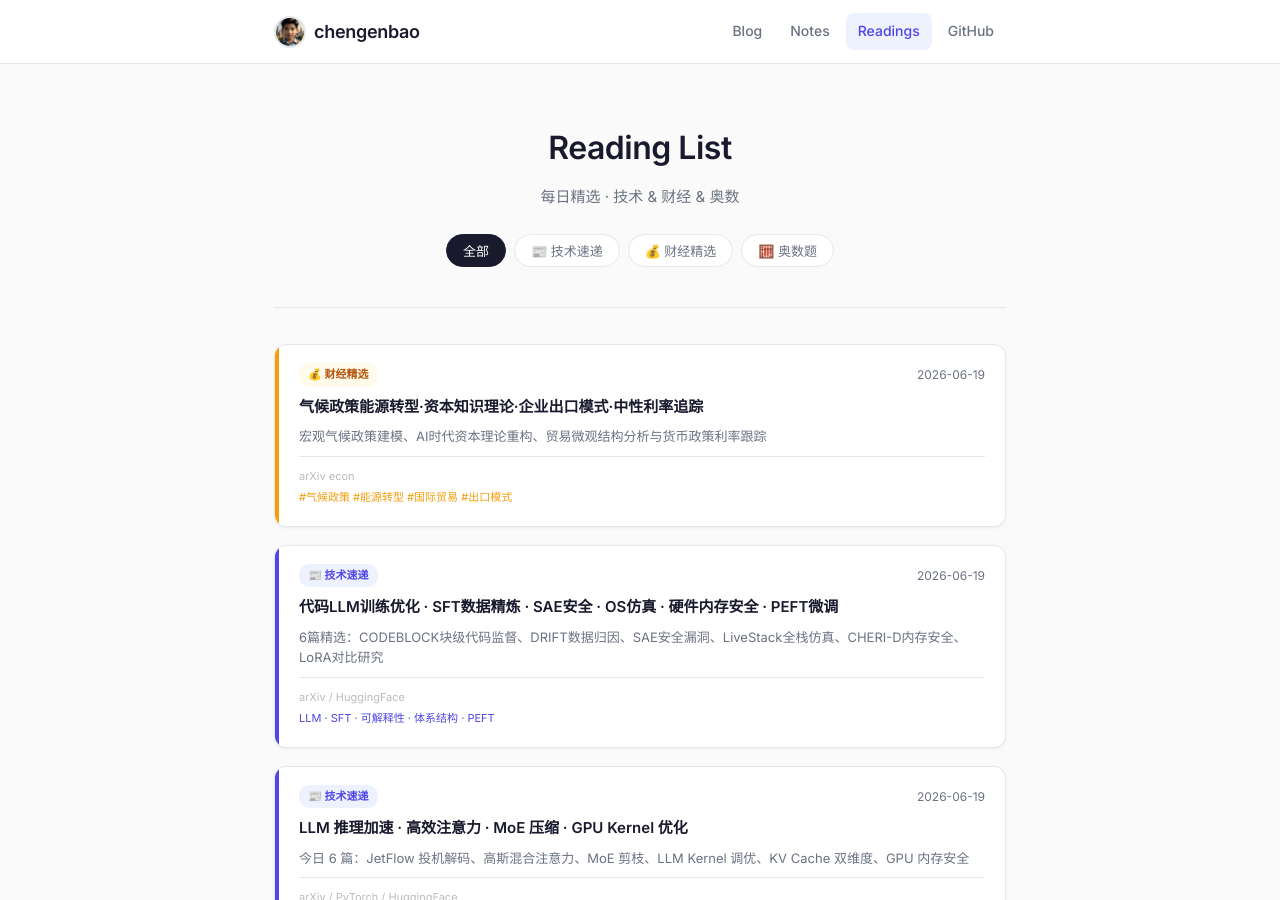
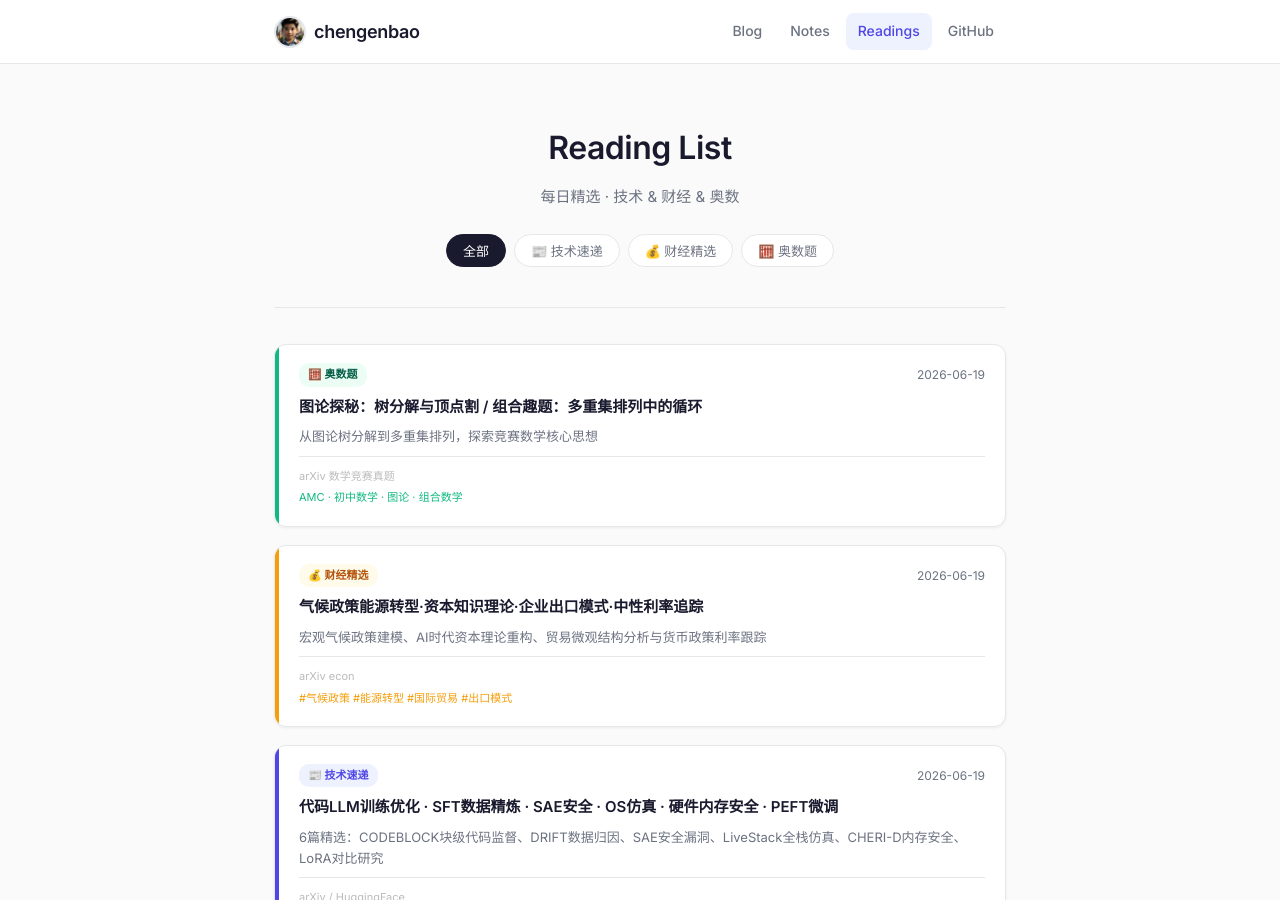
Before and after one commit to chengenbao/chengenbao.github.io, a Jekyll site: the page built from reading-list/index.md, in a window 1280 px wide and 900 px high. Built offline with Jekyll 4.4.1, drawn with Linux system fonts in a browser that asks for light colours.

Commit message:
add math card 2026-06-19

```diff
--- a/reading-list/index.md
+++ b/reading-list/index.md
@@ -18,6 +18,7 @@
   </div>
 
   <div class="rl-grid">
+<a class="rl-card math" href="/reading-list/2026-06-19-math/"><div class="rl-accent"></div><div class="rl-body"><div class="rl-top"><span class="rl-badge math">🧮 奥数题</span><time>2026-06-19</time></div><h2>图论探秘：树分解与顶点割 / 组合趣题：多重集排列中的循环</h2><p>从图论树分解到多重集排列，探索竞赛数学核心思想</p><div class="rl-meta"><span class="rl-source">arXiv 数学竞赛真题</span><span class="rl-tags">AMC · 初中数学 · 图论 · 组合数学</span></div></div></a>
 <a class="rl-card finance" href="/reading-list/2026-06-19-finance-daily/">
   <div class="rl-accent"></div>
   <div class="rl-body">
```
